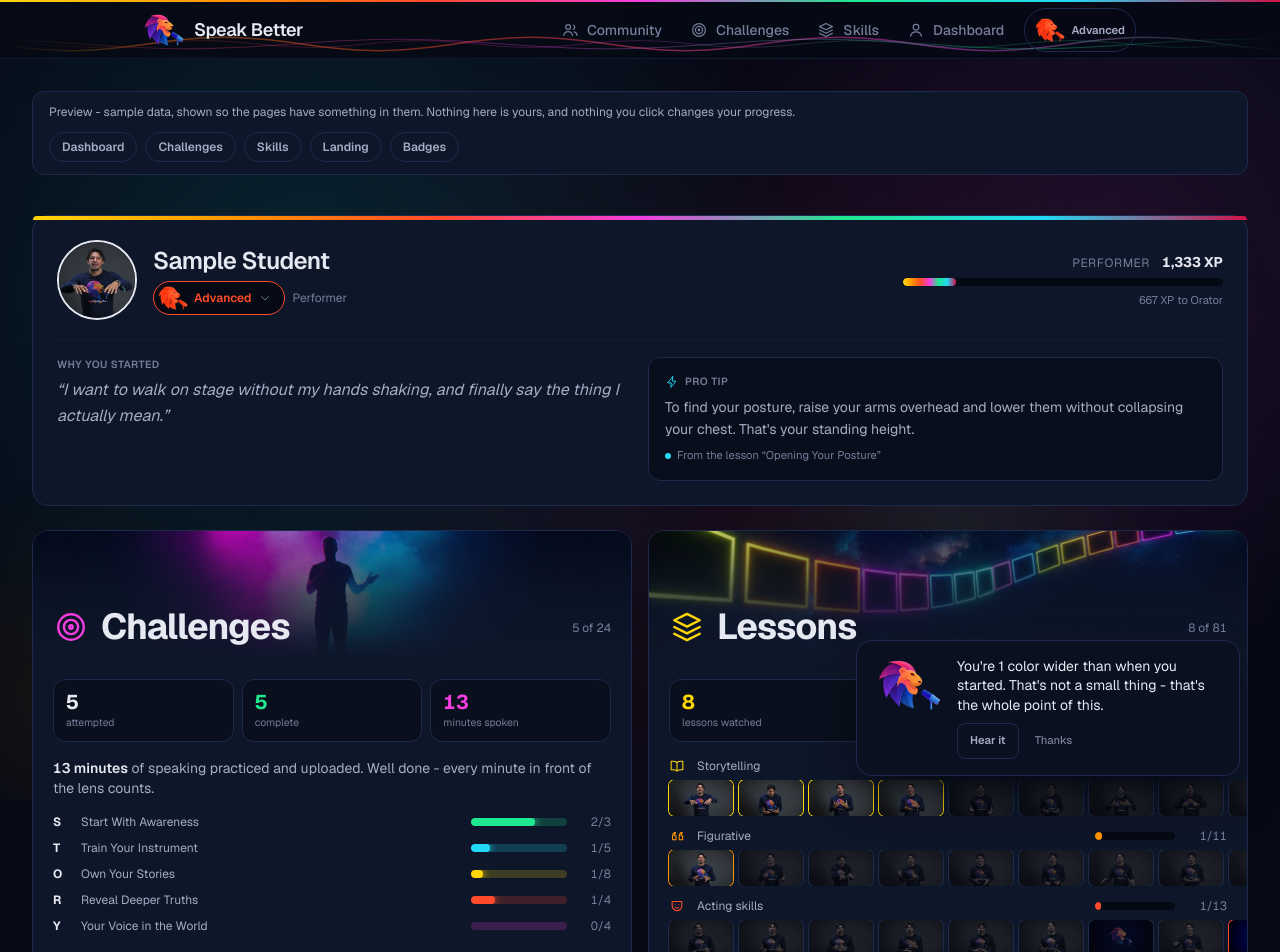
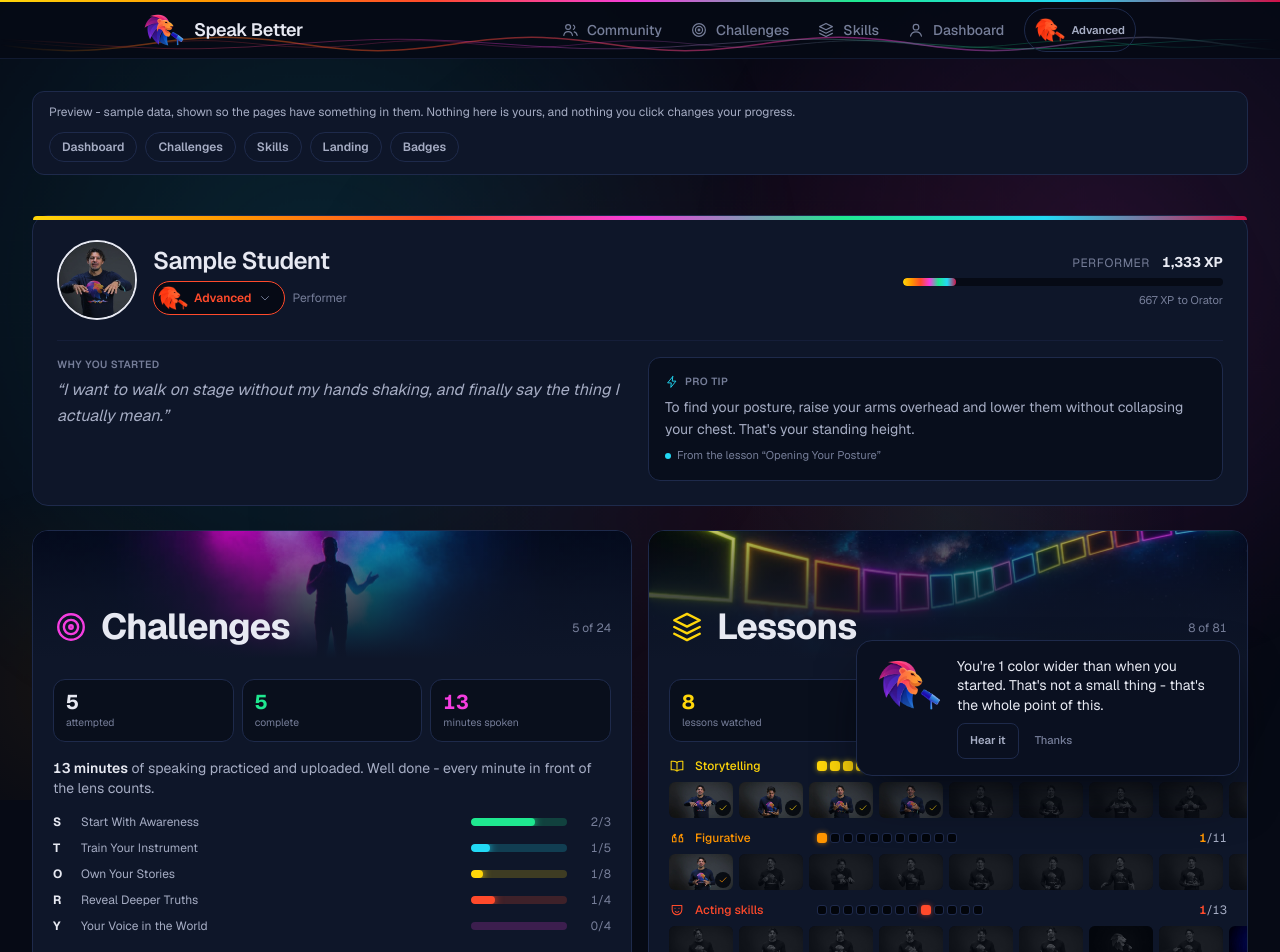
Before and after one commit to tariqeqamawi/speakbetter, a Next.js app: page /demo in a window 1280 px wide. Shown: the top 952 px of the page. Built offline with nearby package versions, Linux system fonts and the light colour scheme.

Commit message:
Lessons: one square per lesson, and a tick in the color on a watched still
Co-Authored-By: Claude Opus 5 (1M context) <noreply@anthropic.com>

```diff
--- a/src/app/(app)/profile/page.tsx
+++ b/src/app/(app)/profile/page.tsx
@@ -18,6 +18,7 @@ import { CategoryIcon } from "@/components/category-icons";
 import { SectionBanner } from "@/components/section-banner";
 import {
   ChallengesIcon,
+  CheckIcon,
   FilmIcon,
   FlameIcon,
   MedalIcon,
@@ -154,28 +155,35 @@ export default function DashboardPage() {
             state.watchedLessons.includes(l.vimeoId),
           ).length;
           return (
-            <li key={cat.id} className="flex flex-col gap-1.5">
-              <span className="flex items-center gap-3">
+            <li key={cat.id} className="flex flex-col gap-2">
+              <span className="flex items-center gap-2.5">
                 <CategoryIcon
                   category={cat.id}
                   className={`size-4 shrink-0 ${cat.textClass}`}
                 />
-                <span className="flex-1 truncate text-xs text-ink-muted">
+                <span className={`w-28 shrink-0 truncate text-xs font-medium ${cat.textClass}`}>
                   {cat.short}
                 </span>
-                <span className="h-2 w-20 overflow-hidden rounded-full bg-navy-900">
-                  <span
-                    className={`block h-full rounded-full ${cat.bgClass}`}
-                    style={{ width: `${(seen / inCat.length) * 100}%` }}
-                  />
+                {/* One square per lesson, the watched ones in the color:
+                    the count is the picture, not a sliver of a bar. */}
+                <span className="flex flex-1 flex-wrap gap-[3px]" aria-hidden>
+                  {inCat.map((l) => {
+                    const done = state.watchedLessons.includes(l.vimeoId);
+                    return (
+                      <span
+                        key={l.vimeoId}
+                        className={`h-2.5 w-2.5 rounded-[3px] ${done ? `${cat.bgClass} shadow-[0_0_6px_-1px_currentColor] ${cat.textClass}` : "bg-navy-950 ring-1 ring-inset ring-navy-600"}`}
+                      />
+                    );
+                  })}
                 </span>
-                <span className="w-10 text-right text-xs tabular-nums text-ink-faint">
-                  {seen}/{inCat.length}
+                <span className="w-10 shrink-0 text-right text-xs tabular-nums text-ink-muted">
+                  <b className={`font-semibold ${cat.textClass}`}>{seen}</b>/{inCat.length}
                 </span>
               </span>
-              {/* The section's lessons as a strip of stills - not
-                  links, a look at what's in there. Watched ones in
-                  full color, the rest dimmed until they are. */}
+              {/* The section's lessons as a strip of stills - not links,
+                  a look at what's in there. A watched one is lit and
+                  carries a tick in the color; the rest wait, dimmed. */}
               <span className="-mx-5 flex gap-1.5 overflow-x-auto px-5 [scrollbar-width:none] [&::-webkit-scrollbar]:hidden">
                 {inCat.map((l) => {
                   const done = state.watchedLessons.includes(l.vimeoId);
@@ -183,9 +191,7 @@ export default function DashboardPage() {
                     <span
                       key={l.vimeoId}
                       title={l.title}
-                      className={`relative aspect-video w-16 shrink-0 overflow-hidden rounded-md bg-navy-900 ring-1 ${
-                        done ? `ring-current ${cat.textClass}` : "ring-navy-600"
-                      }`}
+                      className="relative aspect-video w-16 shrink-0 overflow-hidden rounded-md bg-navy-900"
                     >
                       {/* eslint-disable-next-line @next/next/no-img-element */}
                       <img
@@ -193,8 +199,15 @@ export default function DashboardPage() {
                         alt=""
                         loading="lazy"
                         decoding="async"
-                        className={`size-full object-cover ${done ? "" : "opacity-45 saturate-50"}`}
+                        className={`size-full object-cover ${done ? "" : "opacity-40 saturate-0"}`}
                       />
+                      {done && (
+                        <span
+                          className={`absolute bottom-0.5 right-0.5 grid size-4 place-items-center rounded-full bg-navy-950/85 ${cat.textClass}`}
+                        >
+                          <CheckIcon className="size-2.5" />
+                        </span>
+                      )}
                     </span>
                   );
                 })}
```
